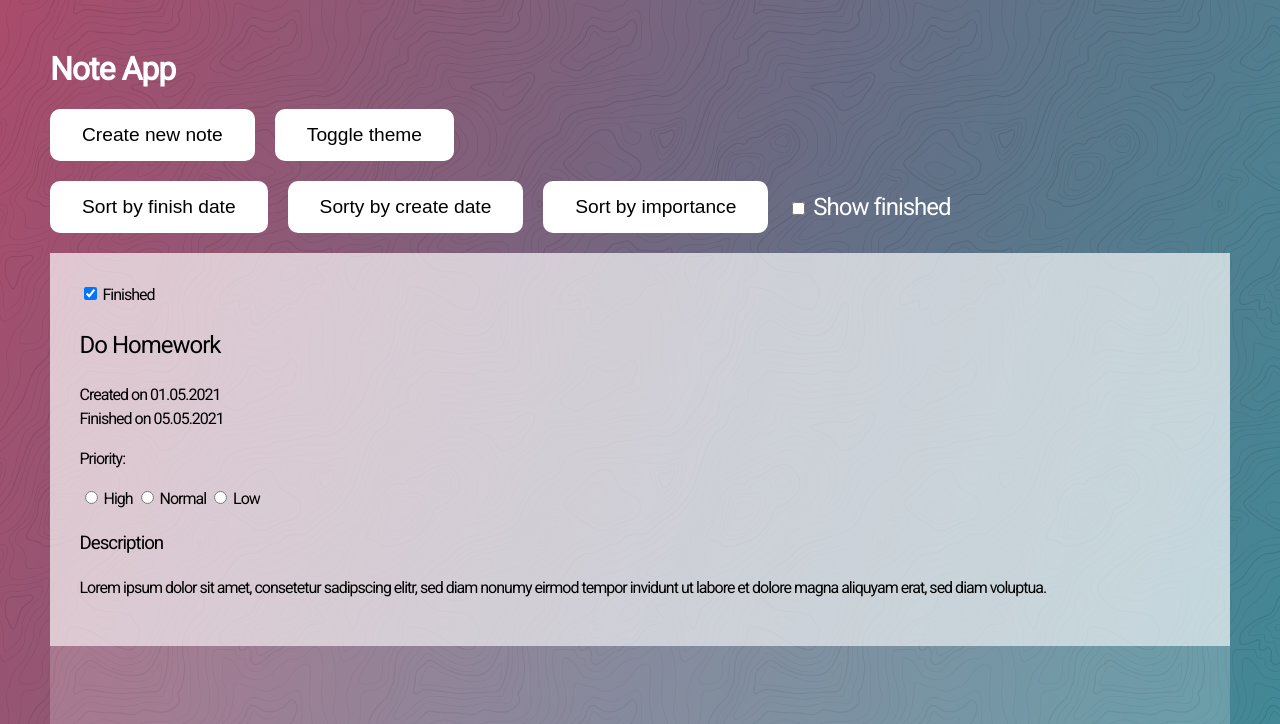
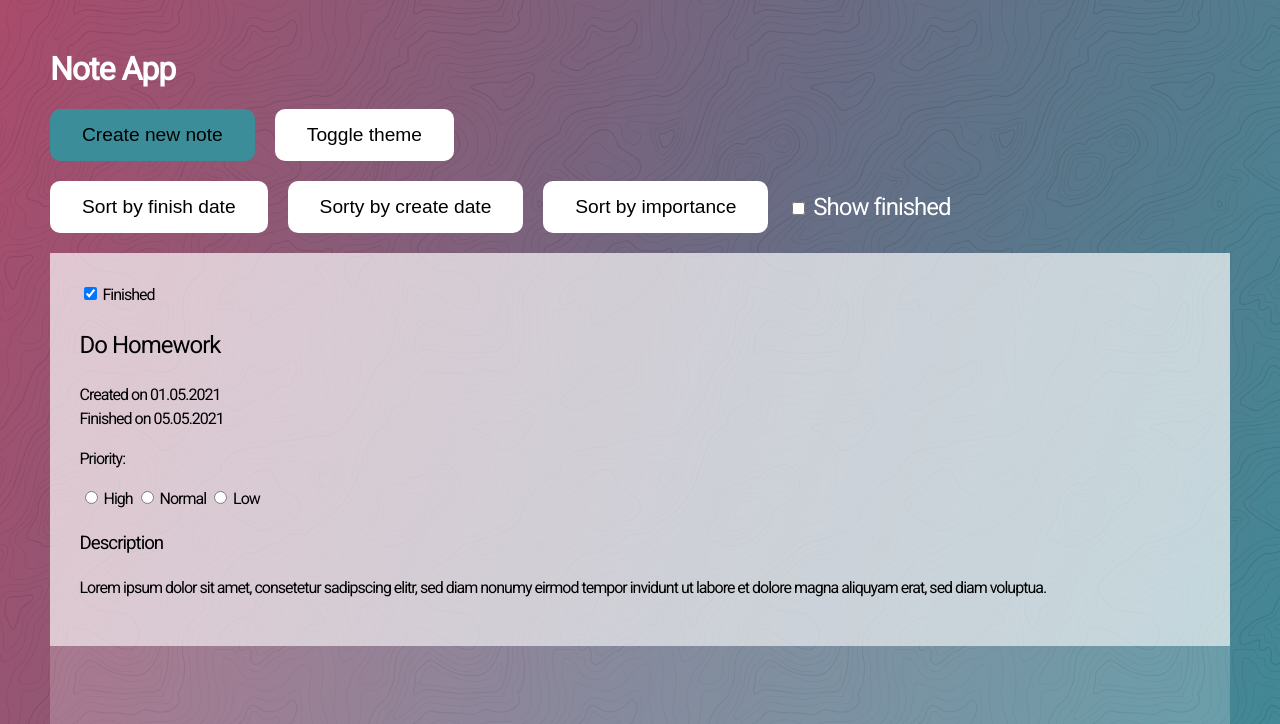
Before and after one commit to patsteff/fee_project1, a website: page docs/index.html in a window 1280 px wide. In both pictures the pointer is over the button "Create new note". Shown: the top 724 px of the page. Drawn offline with nearby package versions, Linux system fonts and the light colour scheme; some icons are missing.

Commit message:
letzter standlaptop

```diff
--- a/docs/styles/index.css
+++ b/docs/styles/index.css
@@ -56,6 +56,10 @@ body.dark-mode {
   margin-right: 20px;
 }
 
+.btn:hover {
+  background-color: var(--bluegreen);
+}
+
 .actions {
   display: flex;
   margin-bottom: 20px;
```
